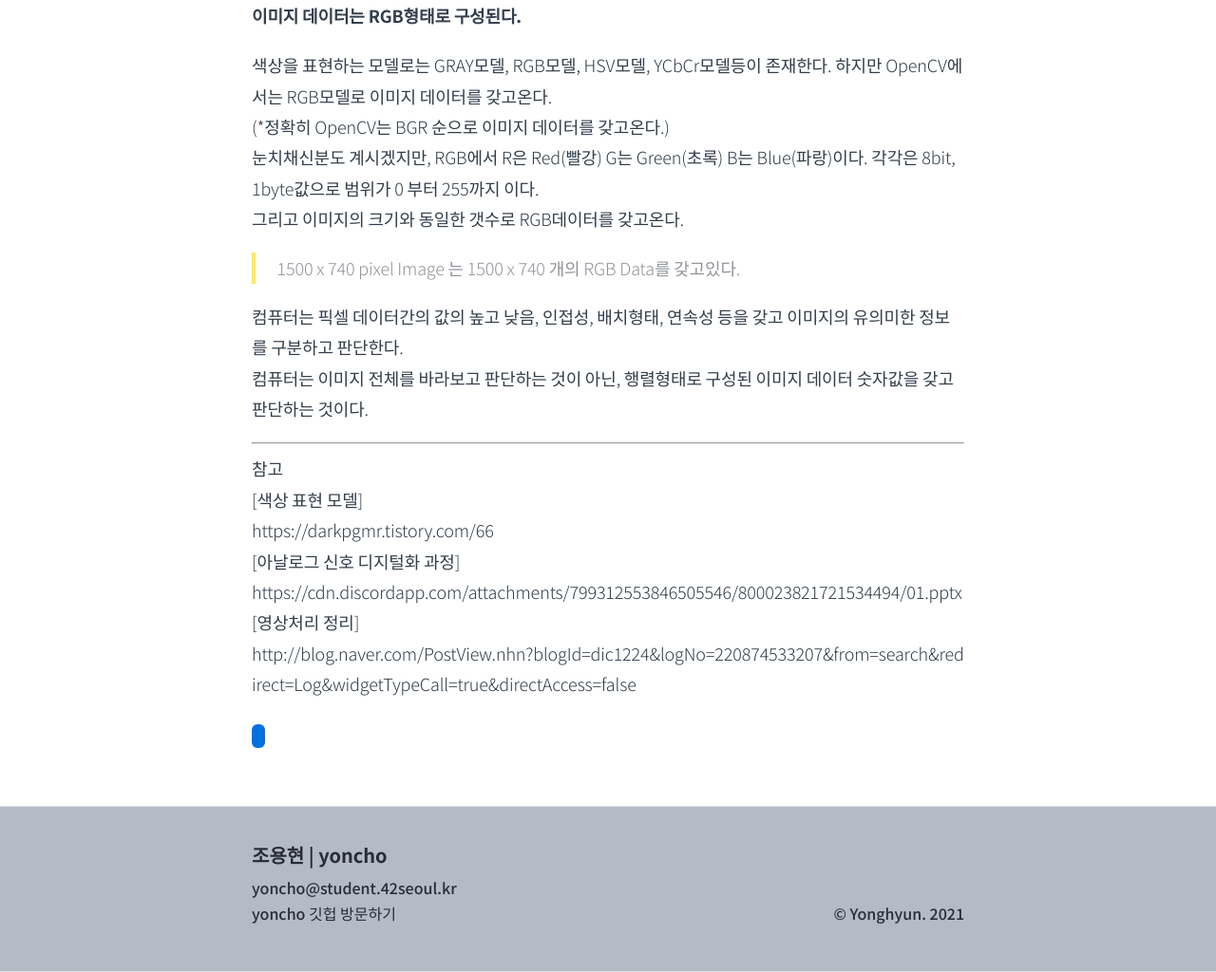
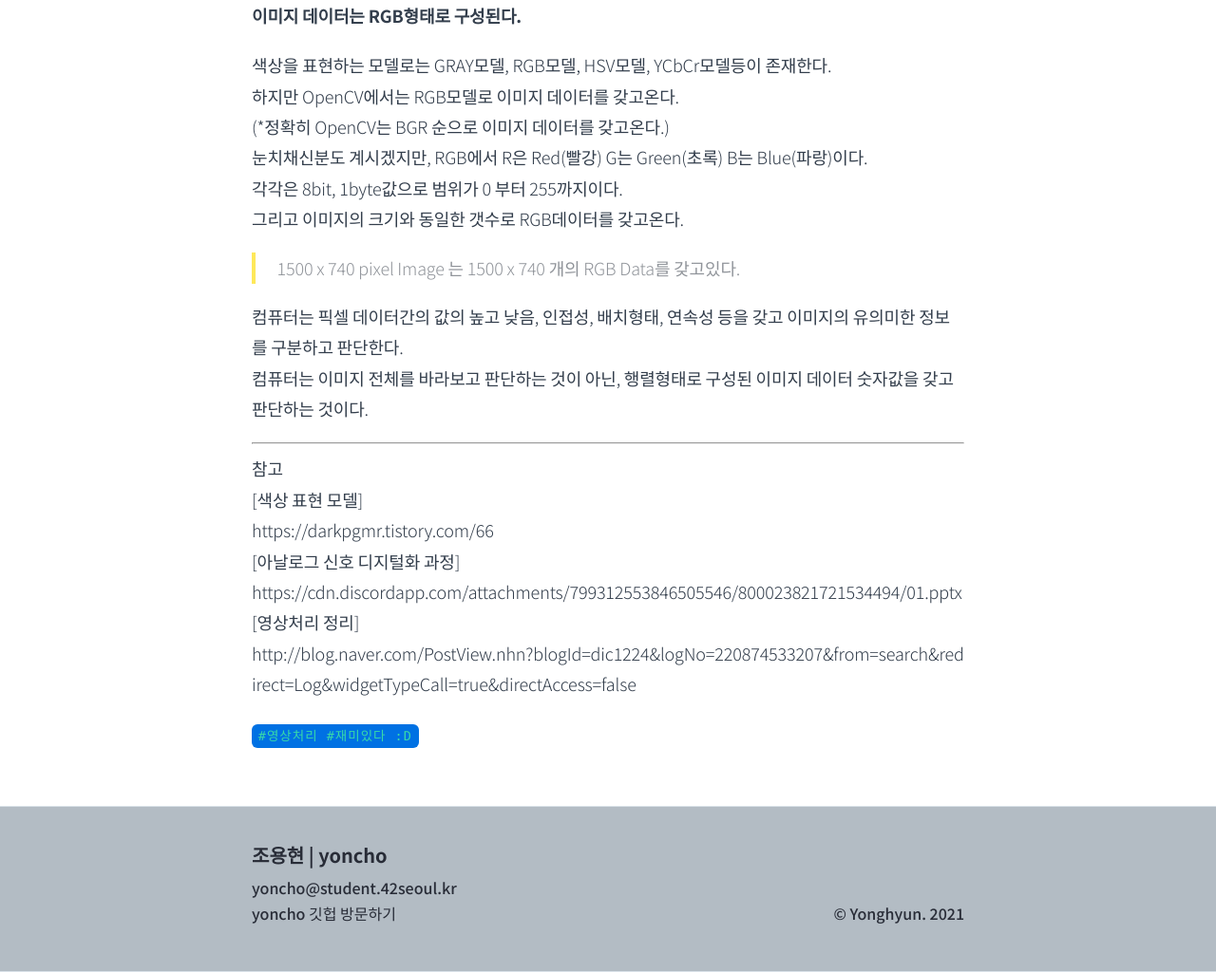
Before and after one commit to yoncho/yoncho.github.io, a Jekyll site: the page built from opencv/05_영상처리시작.md, in a window 1280 px wide and 1400 px high, scrolled down 2483 px. Shown: the part 376-1400 px from the top of the window at 95% size. Built offline with Jekyll 4.4.1, drawn with Linux system fonts in a browser that asks for light colours; some web fonts are replaced.

Commit message:
2021.01.19

```diff
--- a/opencv/05_영상처리시작.md
+++ b/opencv/05_영상처리시작.md
@@ -72,7 +72,7 @@ order: 1
 하지만 OpenCV에서는 RGB모델로 이미지 데이터를 갖고온다.
 (*정확히 OpenCV는 BGR 순으로 이미지 데이터를 갖고온다.)
 눈치채신분도 계시겠지만, RGB에서 R은 Red(빨강) G는 Green(초록) B는 Blue(파랑)이다.
-각각은 8bit, 1byte값으로 범위가 0 부터 255까지 이다.
+각각은 8bit, 1byte값으로 범위가 0 부터 255까지이다.
 그리고 이미지의 크기와 동일한 갯수로 RGB데이터를 갖고온다.
 > 1500 x 740 pixel Image 는 1500 x 740 개의 RGB Data를 갖고있다.
 
@@ -89,4 +89,4 @@ https://cdn.discordapp.com/attachments/799312553846505546/800023821721534494/01.
 [영상처리 정리]
 http://blog.naver.com/PostView.nhn?blogId=dic1224&logNo=220874533207&from=search&redirect=Log&widgetTypeCall=true&directAccess=false
 
-<code></code>
+<code>#영상처리 #재미있다 :D</code>
```
